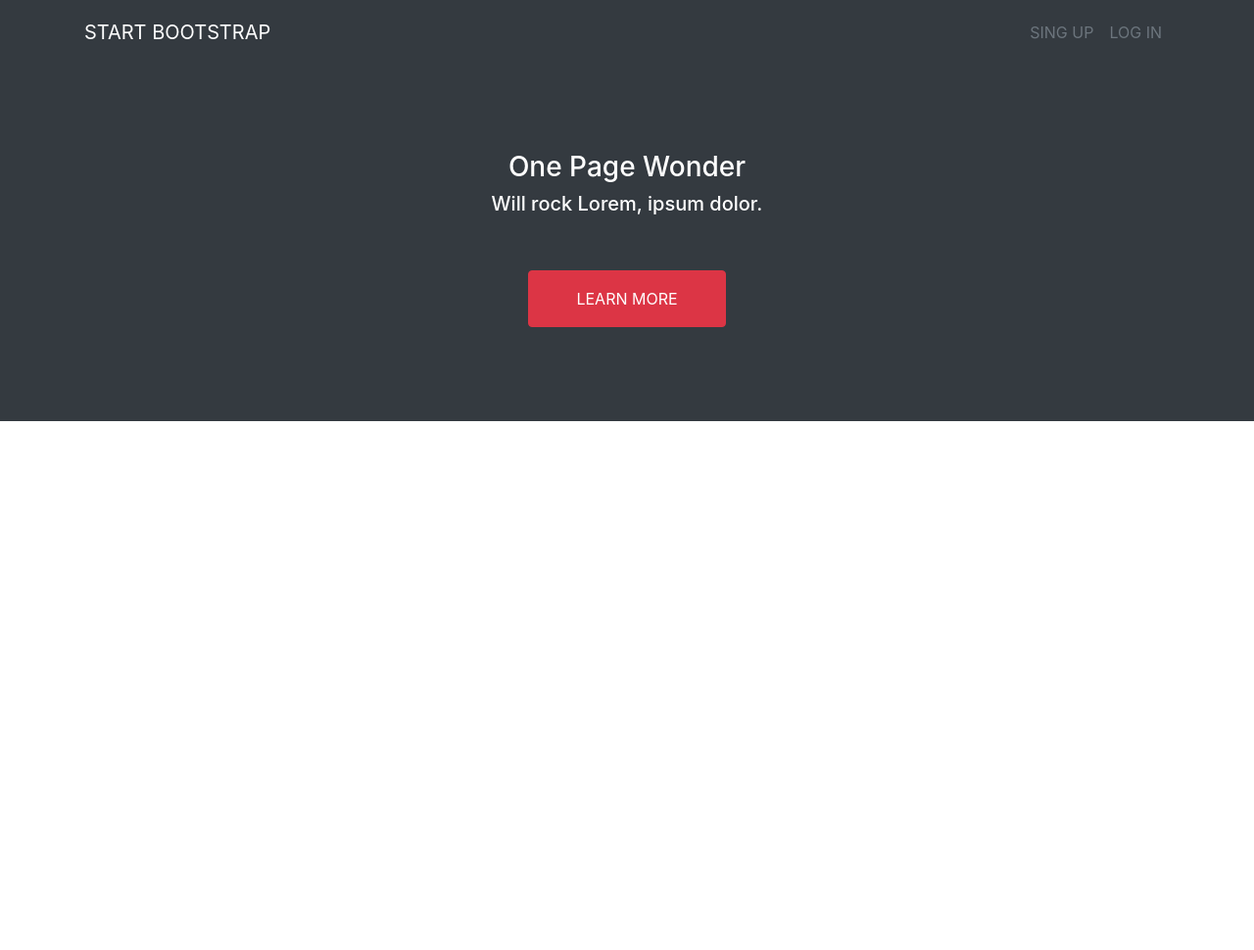
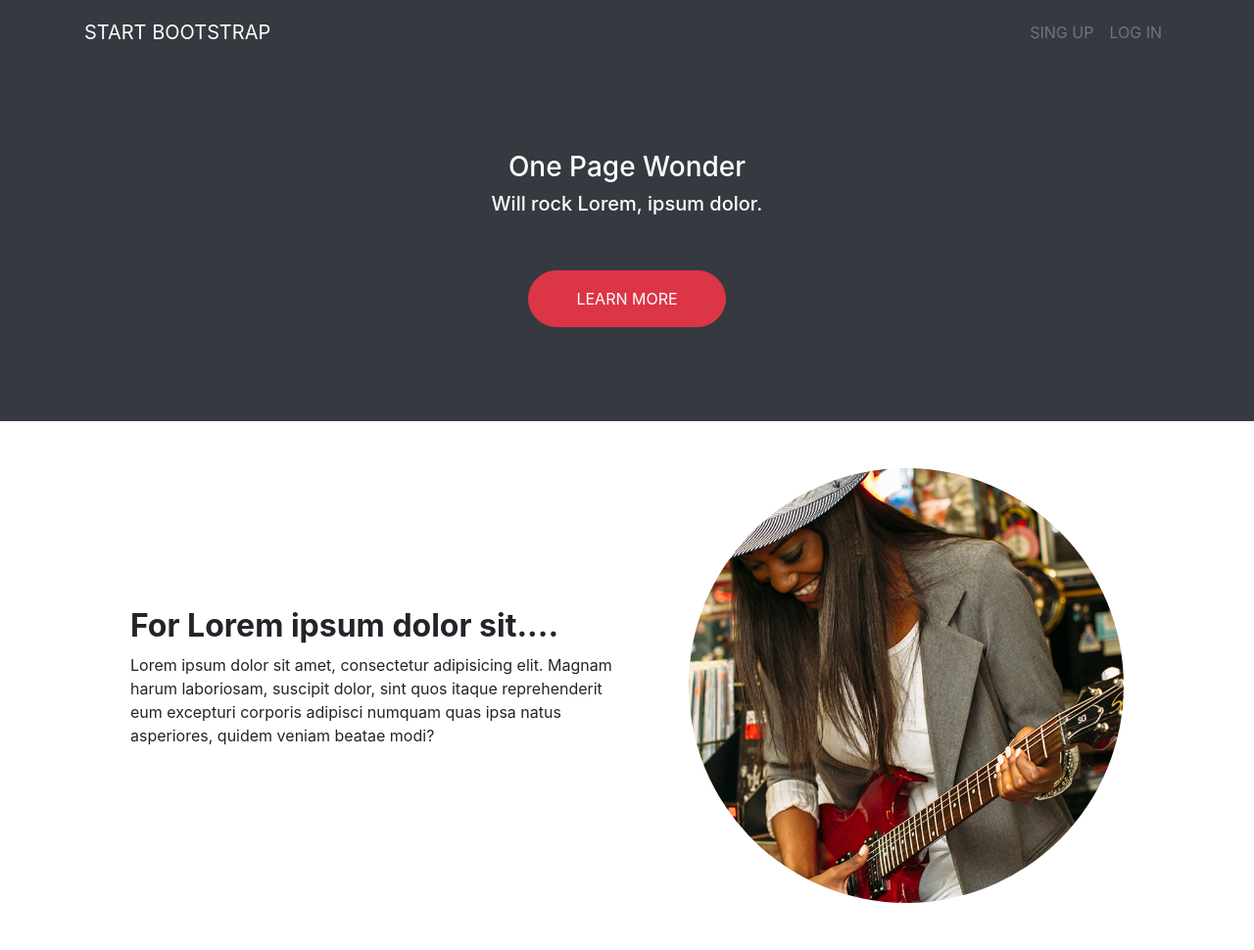
Before and after one commit to dawiteu/html-bootstrap-startboostrap, a website: page index.html in a window 1280 px wide. Shown: the whole page at 98% size. Before the commit the page ends 800 px from the top, so only its background shows below. Drawn offline with nearby package versions, Linux system fonts and the light colour scheme.

Commit message:
section contenu 1 fini

```diff
--- a/index.html
+++ b/index.html
@@ -12,8 +12,8 @@
             <div class="navbar-brand">
                 <a class="navbar-brand text-white" href="#">start bootstrap</a>
             </div>
-            <div class="collapse navbar-collapse d-flex justify-content-end">
-                <ul class="navbar-nav ">
+            <div class="collapse navbar-collapse d-flex justify-content-lg-end justify-content-center">
+                <ul class="navbar-nav">
                     <li class="nav-item">
                         <a href="#" class="nav-link text-muted">Sing Up</a>
                     </li>
@@ -26,9 +26,23 @@
         <section class="text-center text-white pb-5">
             <h3 class="pt-5">One Page Wonder</h3>
             <h5 class="pb-5">Will rock Lorem, ipsum dolor.</h5>
-            <button class="btn btn-danger pl-5 pr-5 pt-3 pb-3 rounded text-white text-uppercase">learn more</button>
+            <button class="btn btn-danger pl-5 pr-5 pt-3 pb-3 rounded-pill text-white text-uppercase">learn more</button>
         </section>
     </header>
+
+    <section class="container">
+
+        <div class="row align-items-center justify-content-center">
+            <div class="col-lg-6 col-md-10 col-sm-12 justify-content-md-center justify-content-sm-center">
+                <h2 class="pt-5 pl-5 display-5 font-weight-bold">For Lorem ipsum dolor sit....</h2>
+                <p class="pb-5 pl-5">Lorem ipsum dolor sit amet, consectetur adipisicing elit. Magnam harum laboriosam, suscipit dolor, sint quos itaque reprehenderit eum excepturi corporis adipisci numquam quas ipsa natus asperiores, quidem veniam beatae modi?</p>
+            </div>
+            <div class="col-lg-6 col-md-10 col-sm-12 justify-content-center">
+                <img src="public/img/01.jpg" alt="img 1" class="w-100 rounded-circle p-5">
+            </div>
+        </div>
+
+    </section>
 
 
 
```
